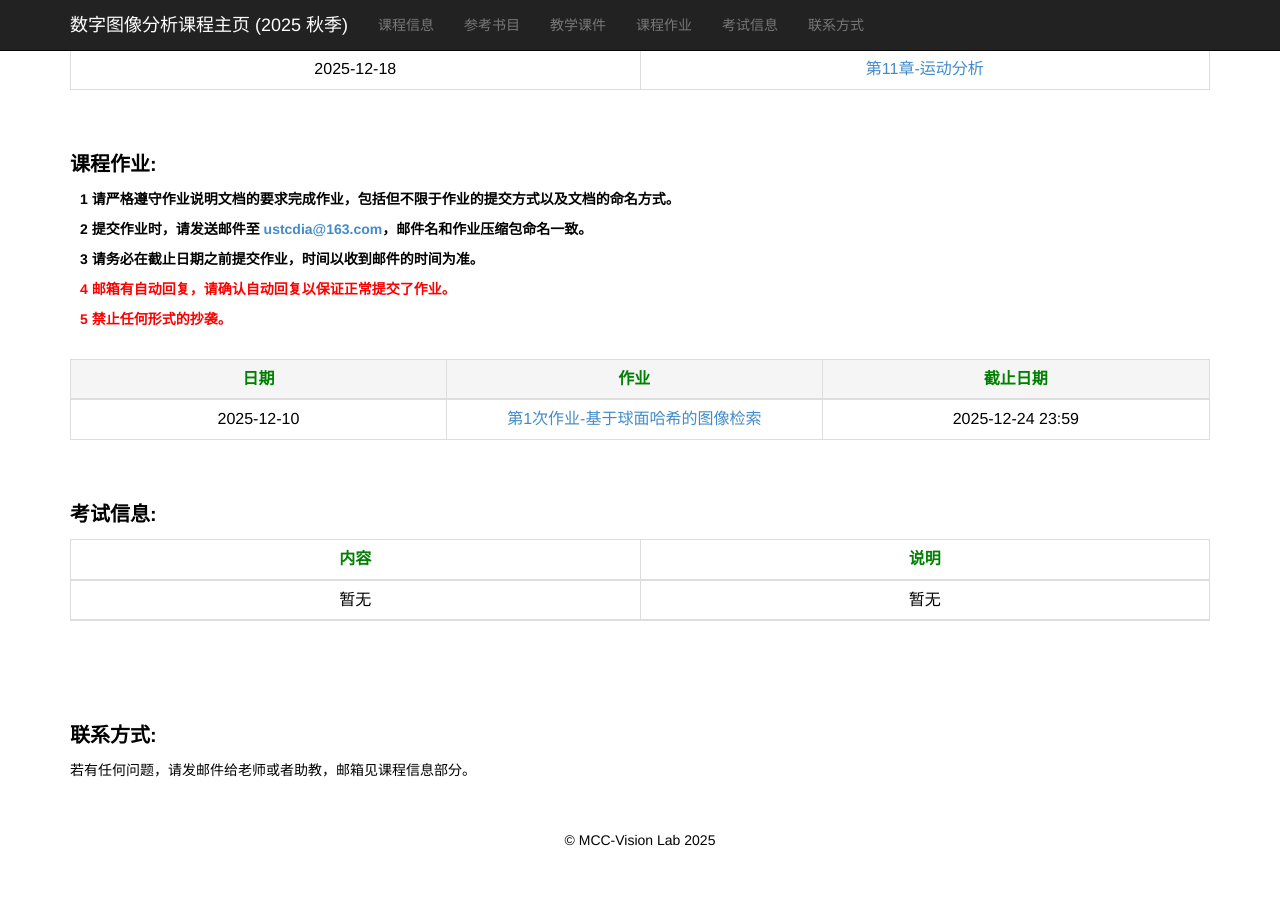
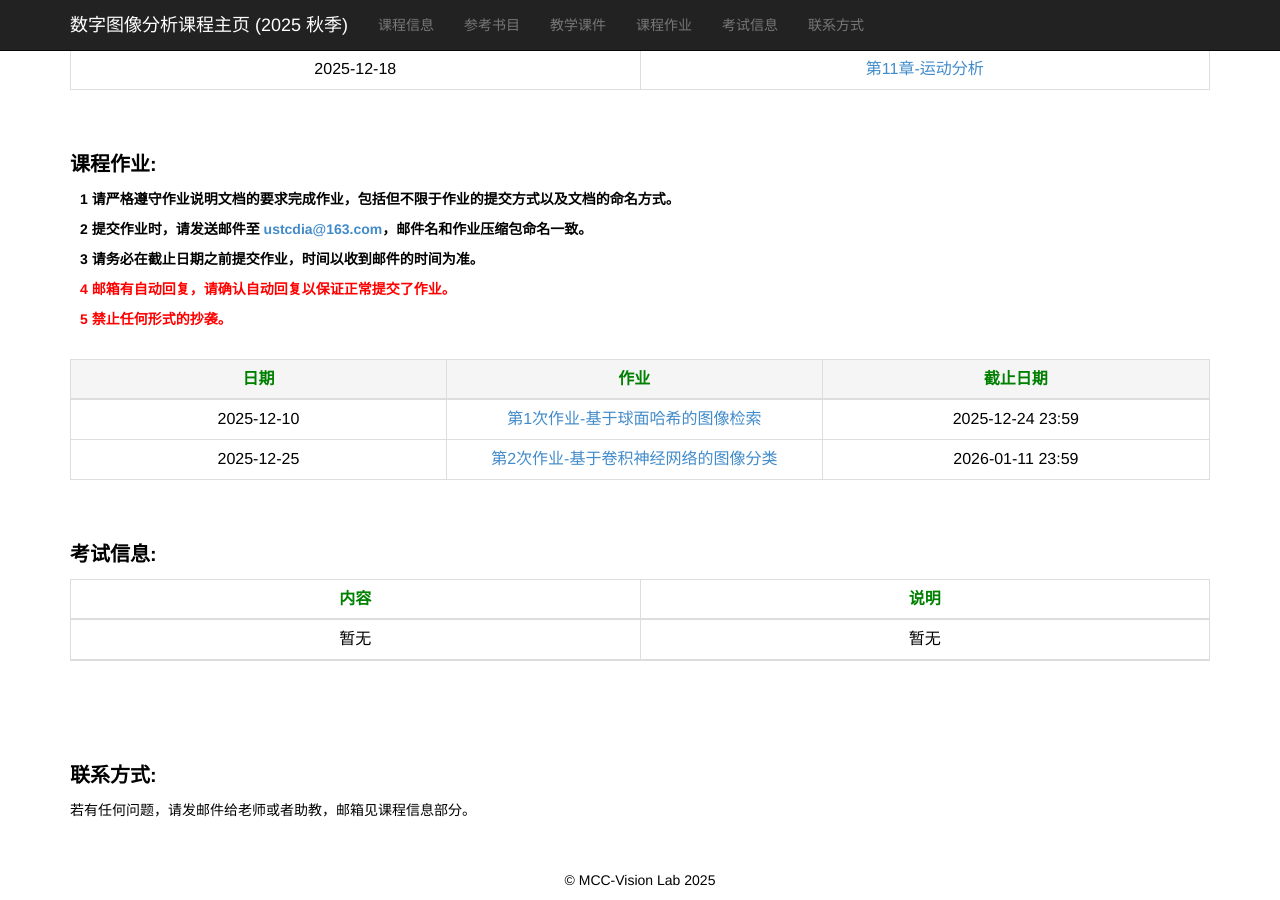
Before and after one commit to ustc-dia/ustc-dia.github.io, a Jekyll site: the page index.html, which Jekyll copies as it is, in a window 1280 px wide and 900 px high, scrolled down 1239 px. Built offline with Jekyll 4.4.1, drawn with Linux system fonts in a browser that asks for light colours; before the commit the page ends 2099 px from its top, so only the background shows below that.

Commit message:
[feat] update homework

```diff
--- a/index.html
+++ b/index.html
@@ -344,6 +344,11 @@
                     <td><a href="./homework_2025_autumn/DIA第1次作业-2025秋.pdf" target="_blank">第1次作业-基于球面哈希的图像检索</a></td>
                     <td>2025-12-24 23:59</td>
                 </tr>
+                <tr>
+                    <td>2025-12-25</td>
+                    <td><a href="./homework_2025_autumn/DIA第2次作业-2025秋.pdf" target="_blank">第2次作业-基于卷积神经网络的图像分类</a></td>
+                    <td>2026-01-11 23:59</td>
+                </tr>
                 <!-- <tr>
                     <td>2025-05-29</td>
                     <td><a href="./homeworks_2025_spring/DIA第1次作业-2025春.pptx" target="_blank">第1次作业-基于球面哈希的图像检索</a></td>
```
Also changed, not shown: 1 other file.
